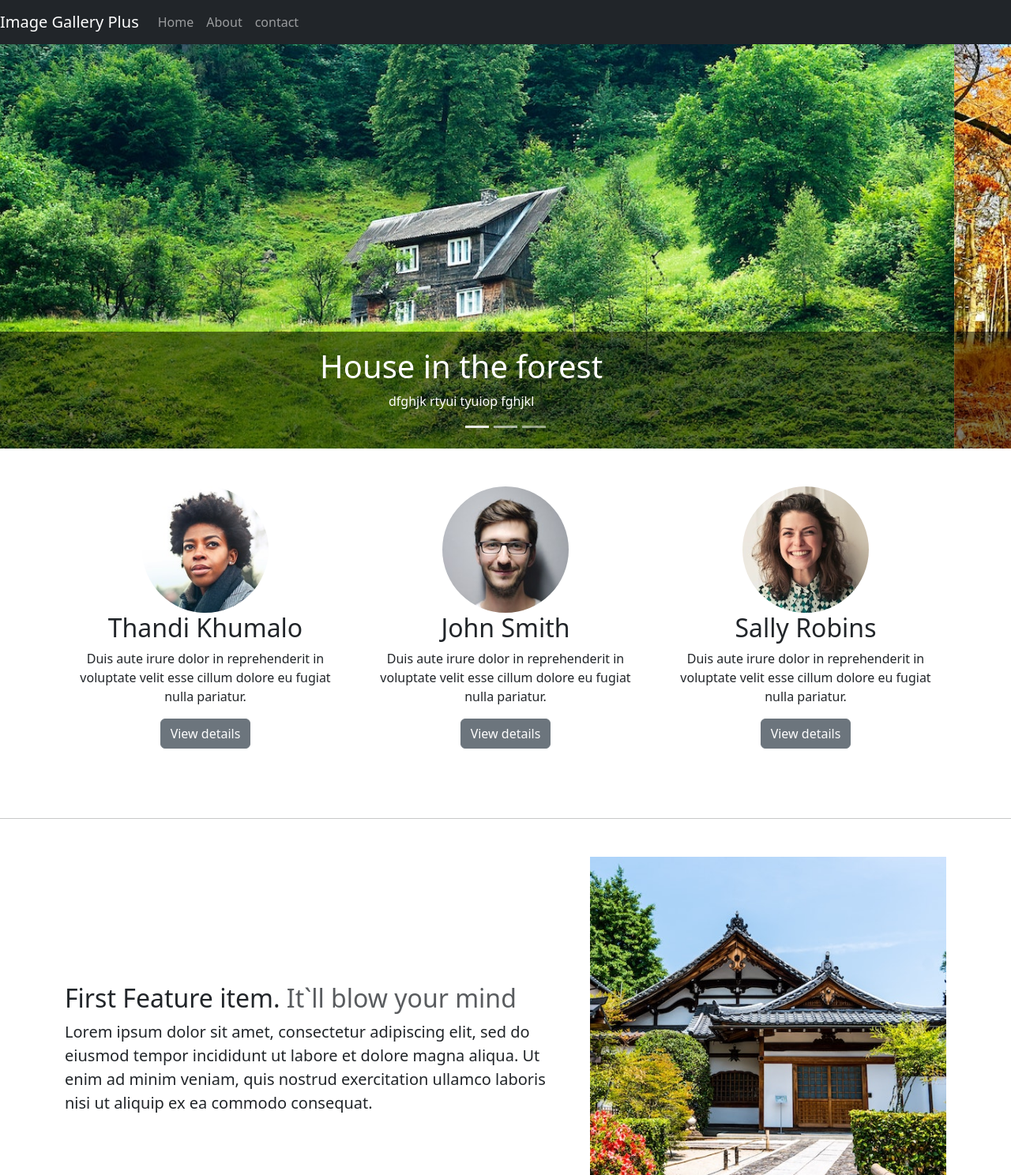
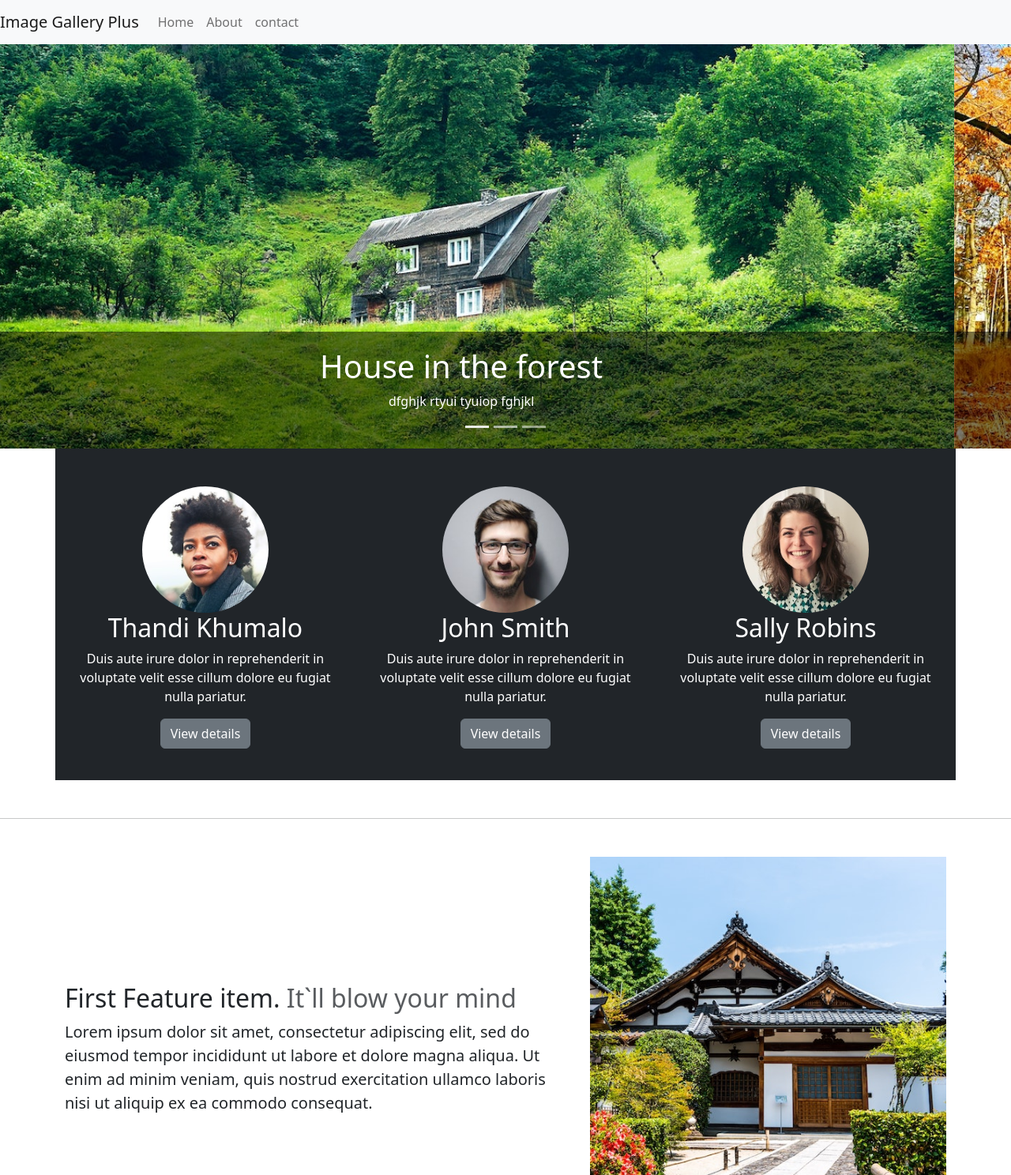
Before and after one commit to mlamuli-m-zulu-ITvarsity/Module-11-Assessment-1, a plain HTML site: page index.html in a window 1280 px wide. Shown: the top 1488 px of the page at 79% size. Drawn offline with Linux system fonts and the light colour scheme.

Commit message:
Image Gallery Plus

```diff
--- a/css/custom.css
+++ b/css/custom.css
@@ -31,6 +31,10 @@ a{
   float: right;
 }
 
+.team {
+  color: white;
+}
+
 @media (min-width: 1200px) {
   .feature-heading {
     margin-top: 10rem;
--- a/index.html
+++ b/index.html
@@ -8,7 +8,7 @@
     </head>
     <body>
         <header>
-            <nav class="navbar navbar-expand-lg navbar-dark bg-dark">
+            <nav class="navbar navbar-expand-lg navbar-light bg-light">
                 <a href="#" class="navbar-brand">Image Gallery Plus</a>
                 <button class="navbar-toggler" type="button" data-bs-toggle="collapse" data-bs-target="#navbar">
                     <span class="navbar-toggler-icon"></span>
@@ -59,7 +59,7 @@
                 </div>
               </div>
 
-              <div class="container team">
+              <div class="container team container-dark bg-dark">
                 <div class="row">
                     <div class="col-lg-4">
                         <img src="img/thandi.jpg" class="img-thumnail rounded-circle" width="160">
```
